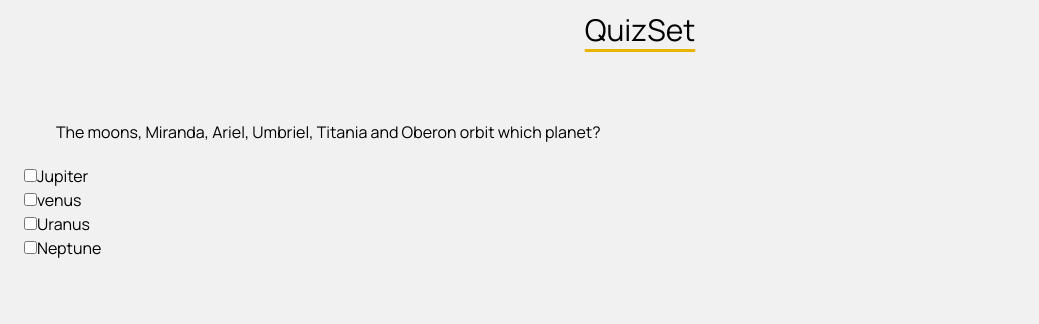
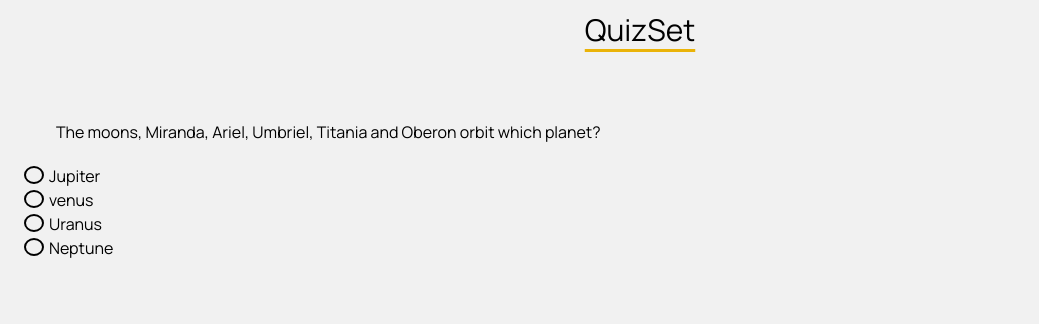
Before and after one commit to emmanueldindu/ExamApp-Frontend, a React (Create React App) app: page /quiz in a window 1280 px wide. Shown: the top 324 px of the page, without its empty margins (0-1039 px from the left). Built offline with nearby package versions, Linux system fonts and the light colour scheme.

Commit message:
📦 NEW:

```diff
--- a/src/components/Questions.jsx
+++ b/src/components/Questions.jsx
@@ -2,18 +2,16 @@ import React, { useState, useEffect } from 'react'
 
 import { useFetchQuestion } from '../hooks/FetchQuestions'
 import { useDispatch, useSelector } from 'react-redux'
-import { updateResultAction } from '../redux/resultReducer'
 import { updateResult } from '../hooks/setResult'
 
-function Questions({onChecked}) {
+export default function Questions({onChecked}) {
 
-  const dispatch = useDispatch()
 
   const [checked, setChecked] = useState(undefined)
   const [allChecked, setAllChecked] = useState(false);
 
-  //selecting the check
-  const trace = useSelector(state => state.questions)
+
+  const {trace} = useSelector(state => state.questions)
   //trace is thhe particular question
   const result = useSelector(state => state.result.result)
   // result or user choice
@@ -22,6 +20,7 @@ function Questions({onChecked}) {
   const [{ isLoading, apiData, serverError }] = useFetchQuestion()
 
   const questions  = useSelector(state => state.questions.queue[state.questions.trace])
+  const dispatch = useDispatch()
   // const trace = useSelector(state => state.questions.trace)
   useEffect(() => {
 console.log(result)
@@ -43,6 +42,8 @@ console.log(result)
   function onSelect(i) {
     onChecked(i)
     setChecked(i)
+    dispatch(updateResult({ trace, checked }))
+
     // handleChange(i)
 
         // console.log(i)
@@ -75,32 +76,18 @@ console.log(result)
                     value={false}
                     // className='custom-radio'
                       id={`q${i}-option`}
-                    onChange={() => {
+                    onChange={() =>
                       onSelect(i)
-                      // handleChange(i)
 
-                      // setAllChecked(i)
-                    }
+
 
                     }
 
-
-                    // checked={checked === result[trace] && checked !== undefined ? true : false}
-                  // checked={result[trace] == i ? checked : ''}
-                  // checked={result[trace]== i}
-                    // checked={false ? '' : result == i}
-
-// oncheck the user should be albe to select his option
-
-
-                    // checked={result[trace] == i ? checked : ''}
-                  // checked={checked}
-                    // checked={'' result[trace]== i}
-                    // checked={}
-
                   />
                   <label className='text-primary' htmlFor={`q${i}-option`}>{q}</label>
-                  {/* {let myValue = localStorage} */}
+        {/* <div className={`check ${result[trace] == i ? 'checked' : ''}`}></div> */}
+<div className={`check ${result[trace] === i ? 'checked' : ''} `}></div>
+
         </li>
               ))
             }
@@ -110,5 +97,3 @@ console.log(result)
     </div>
   )
 }
-
-export default Questions
--- a/src/styles/index.css
+++ b/src/styles/index.css
@@ -33,17 +33,61 @@ body {
   height: 40px;
   font-size: 16px;
 }
-input[type="radio"] {
-  color: red;
+ul li input[type=checkbox]{
+  position: absolute;
+  visibility: hidden;
 }
 
-.custom-radio {
-  color: red;
+ul li label{
+  padding: 25px 15px 15px 25px;
+  height: 30px;
+  transition: all 0.25s linear;
 }
 
-input[type="radio"]:checked {
-  color: red;
+
+ul li .check{
+  display: block;
+  position: absolute;
+  border: 2px solid #000;
+  /* padding: 3px; */
+  height: 18px;
+  width: 20px;
+  border-radius: 100%;
+  margin-top: -22px;
+  /* left: 10px; */
+	z-index: 5;
+	transition: border .25s linear;
+	/* -webkit-transition: border .25s linear; */
 }
+
+
+
+input[type=checkbox]:checked ~ .check {
+  border: 2px solid rgb(255, 208, 0);
+}
+
+input[type=checkbox]:checked ~ .check::before{
+  background: rgb(255, 208, 0);
+}
+
+input[type=radio]:checked ~ .text-primary{
+  color: rgb(255, 208, 0);
+}
+
+
+
+.checked {
+  border: 2px solid rgb(255, 208, 0) !important;
+}
+
+
+
+.checked::before {
+ background:  rgb(255, 208, 0);
+}
+
+
+
 /* input[type=radio]:checked ~ .check {
   border: 5px solid yellow;
 }
```
